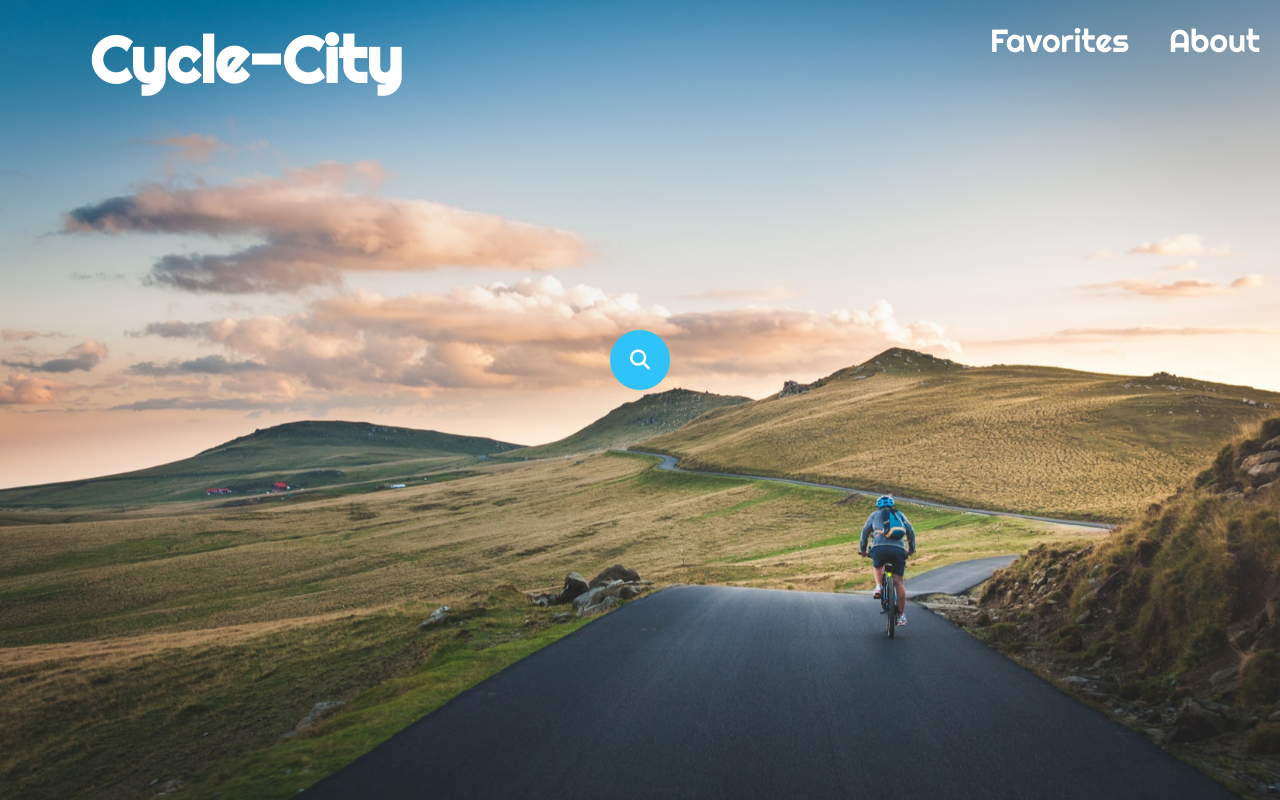
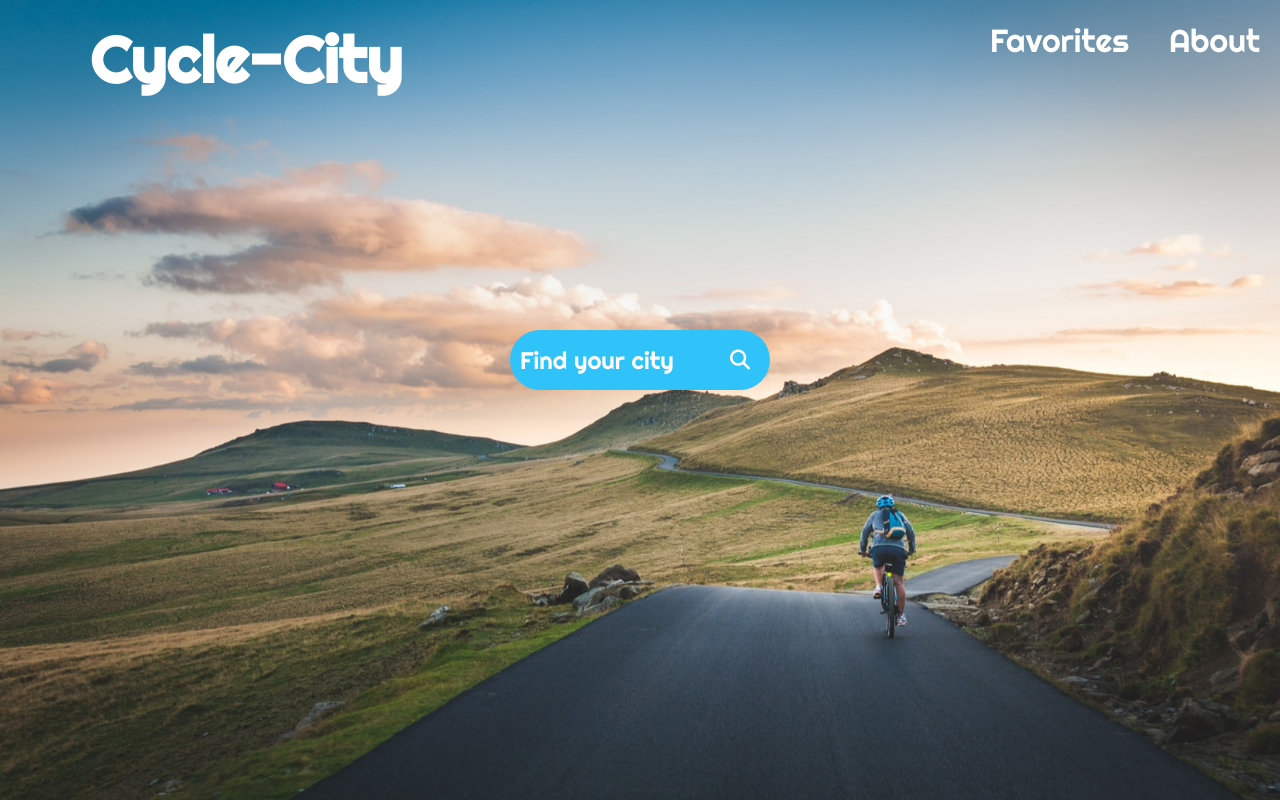
Before and after one commit to saadricklamar/cycle-city, a React (Create React App) app: page / in a window 1280 px wide. Built offline with nearby package versions, Linux system fonts and the light colour scheme; no server answers.

Commit message:
Add functionality that displays an error message when a bike path city is not found

```diff
--- a/src/components/Maps/Maps.scss
+++ b/src/components/Maps/Maps.scss
@@ -5,6 +5,8 @@
     display: flex;
     justify-content: center;
     border: 1px solid #30C3FA;
+    border-bottom-left-radius: 20px;
+    border-bottom-right-radius: 20px;
   }
 
 .go-home {
@@ -34,6 +36,8 @@
     margin-top: 200px;
     display: flex;
     justify-content: flex-start;
+    border-top-left-radius: 20px;
+    border-top-right-radius: 20px;
 
     h2 {
       text-align: left;
--- a/src/components/Search/Search.js
+++ b/src/components/Search/Search.js
@@ -8,7 +8,7 @@ class Search extends Component {
         super(props)
         this.state = {
             city: '',
-            path: {}
+            path: {} || ''
         }
     }
 
@@ -18,7 +18,11 @@ class Search extends Component {
         e.preventDefault();
         const { bikePaths } = this.props;
         const pathChosen = bikePaths.filter(path => path.location.city === this.state.city);
-        this.setState({path: pathChosen.pop()})
+        if(!pathChosen.length) {
+            this.setState({path: 'Your city was not found'})
+        } else {
+            this.setState({path: pathChosen.pop()})
+        }
     }
 
     handleChange = (e) => {
@@ -32,15 +36,31 @@ class Search extends Component {
 
 
     render() {
-        if(!Object.entries(this.state.path).length) {
+        let search =  <form onSubmit={this.handleSubmit} className='search-box'>
+                            <input onChange={this.handleChange}
+                                className='search-text'
+                                type='text'
+                                name='city'
+                                placeholder='Find your city'
+                            />
+                            <button  className='search-btn'>
+                                <i className="fas fa-search"></i>
+                            </button>
+                        </form>
+        let notFound;
+        if (typeof this.state.path === 'string') {
+            notFound = <p className='not-found'>{this.state.path}</p>
             return (
                 <div>
-                    <form onSubmit={this.handleSubmit} className='search-box'>
-                        <input onChange={this.handleChange} className='search-text' type='text' name='city' placeholder='Find your city'/>
-                        <button  className='search-btn'>
-                            <i className="fas fa-search"></i>
-                        </button>
-                    </form>
+                    {search}
+                    {notFound}
+                </div>
+                )
+        }
+        if (!Object.entries(this.state.path).length) {
+            return (
+                <div>
+                    {search}
                 </div>
                 )
         } else {
@@ -53,4 +73,5 @@ class Search extends Component {
 }
 
 
+
 export default Search;
--- a/src/components/Search/Search.scss
+++ b/src/components/Search/Search.scss
@@ -17,7 +17,6 @@
     }
 
     .search-btn {
-        color: #30C3FA;
         color: white;
         float: right;
         width: 40px;
@@ -46,8 +45,11 @@
         font-size: 1.5rem;
         transition: 0.4s;
         line-height: 40px;
-        width: 0;
+        width: 200px;
         cursor: pointer;
+        &::placeholder {
+            color: white;
+        }
     }
 
 }
@@ -55,3 +57,8 @@
 p {
     display: inline-block
 }
+
+
+.not-found {
+    margin-top: 370px;
+}
```
